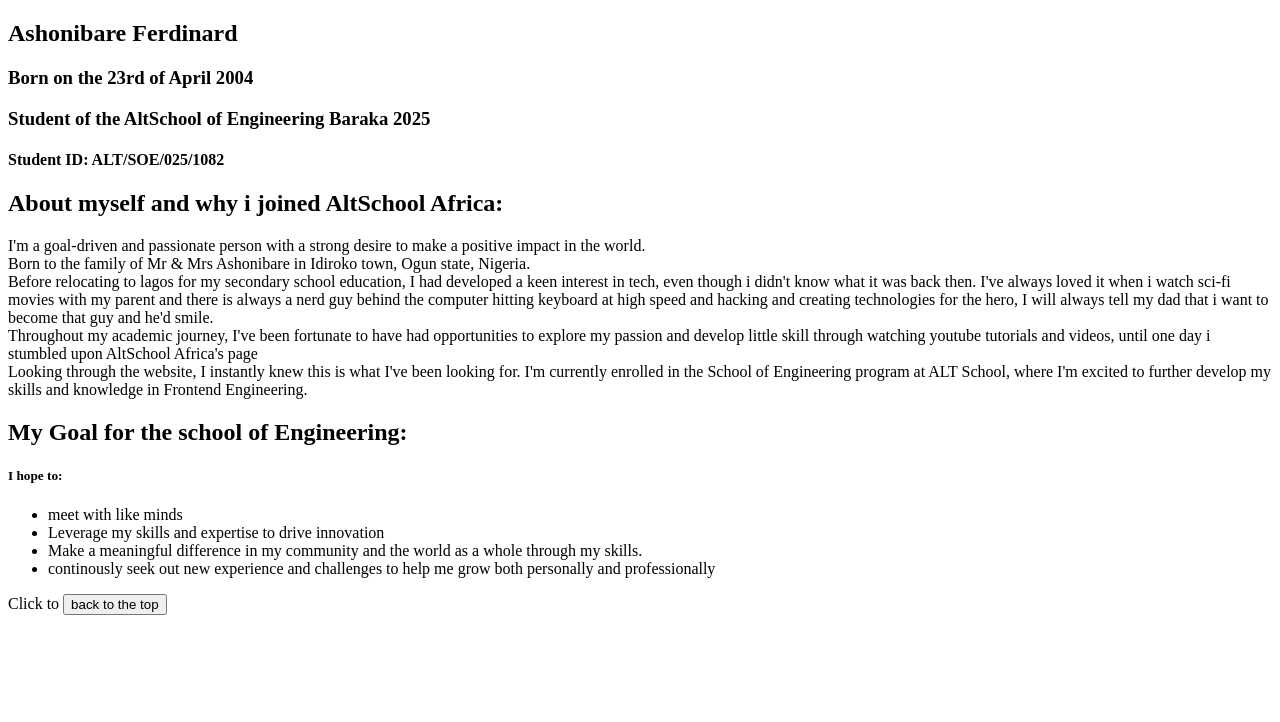
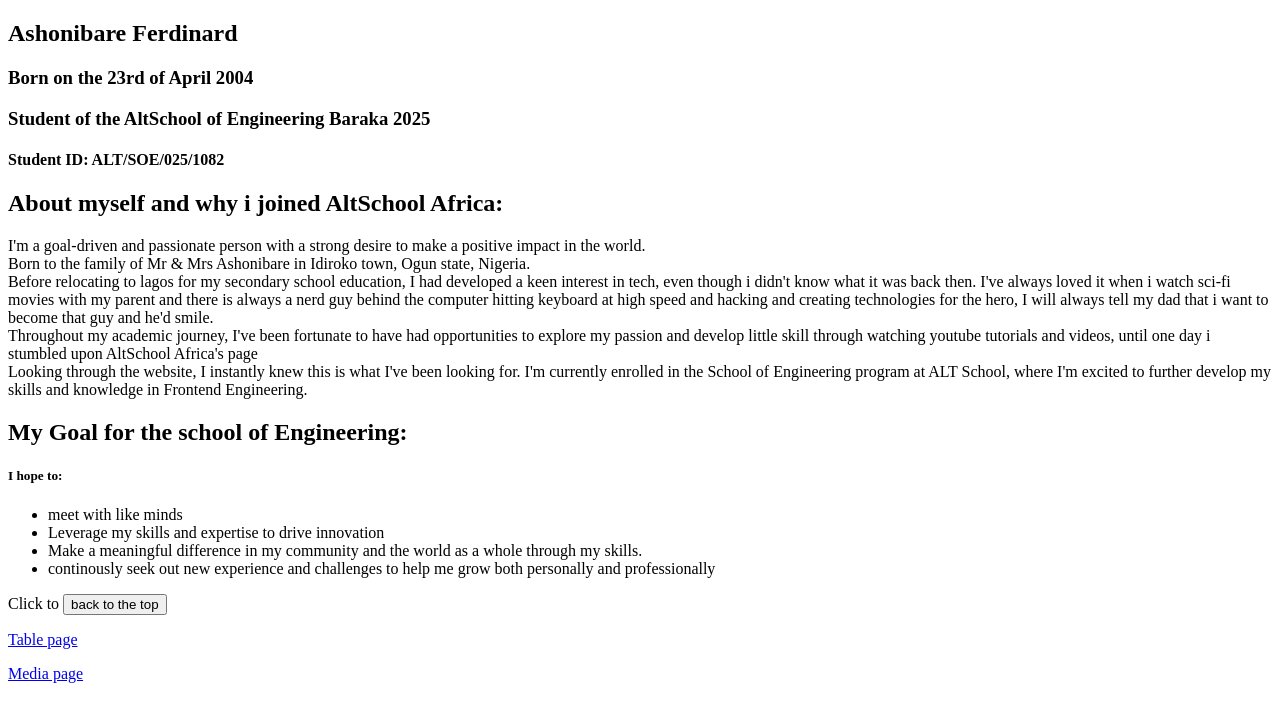
Before and after one commit to Iconvibes/Assignment1, a plain HTML site: page index.html in a window 1280 px wide. Drawn offline with Linux system fonts and the light colour scheme.

Commit message:
Add files via upload

```diff
--- a/index.html
+++ b/index.html
@@ -37,6 +37,11 @@
 
     <p>Click to <a href="./index.html"><input type="button" value="back to the top"></a></p>
 
+    <!-- navigation -->
+    <p><a href="./table.html">Table page</a></p>
+
+    <p><a href="./media.html">Media page</a></p>
+
 
 </body>
 </html>
```
